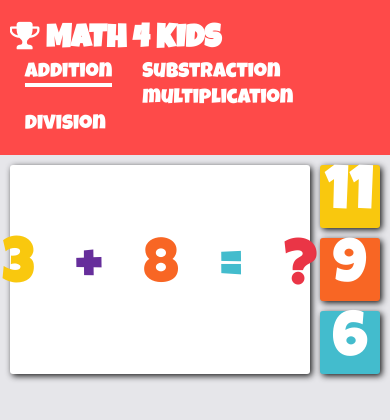
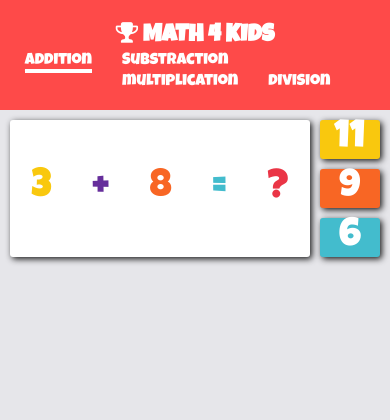
Before and after one commit to Aziz-Ibrahim/math4kids, a plain HTML site: page index.html in a window 390 px wide. Drawn offline with Linux system fonts and the light colour scheme; a web font is replaced by a local one.

Commit message:
Add media query for medium screens

```diff
--- a/css/style.css
+++ b/css/style.css
@@ -68,7 +68,7 @@ nav a {
     justify-content: center;
     align-items: center;
     box-shadow: 2px 2px 6px 0px rgba(0, 0, 0, 0.9);
-    font-size: 16vw;
+    font-size: 10vw;
     background: #fff;
     border-radius: 3px;
     text-align: center;
@@ -81,7 +81,7 @@ nav a {
 }
 
 .answer-options {
-    font-size: 16vw;
+    font-size: 10vw;
     margin-right: 10px;
 }
 
@@ -96,3 +96,21 @@ nav a {
     transition: 2s;
     box-shadow: 2px 2px 6px 0px rgba(0, 0, 0, 0.9);
 }
+
+@media(max-width:768px) {
+    .nav h1 {
+        font-size: 1.5rem;
+        float: none;
+        text-align: center;
+    }
+
+    nav {
+        float: none;
+        display: flex;
+        justify-content: center;
+    }
+
+    nav li {
+        font-size: 1rem;
+    }
+}
```
